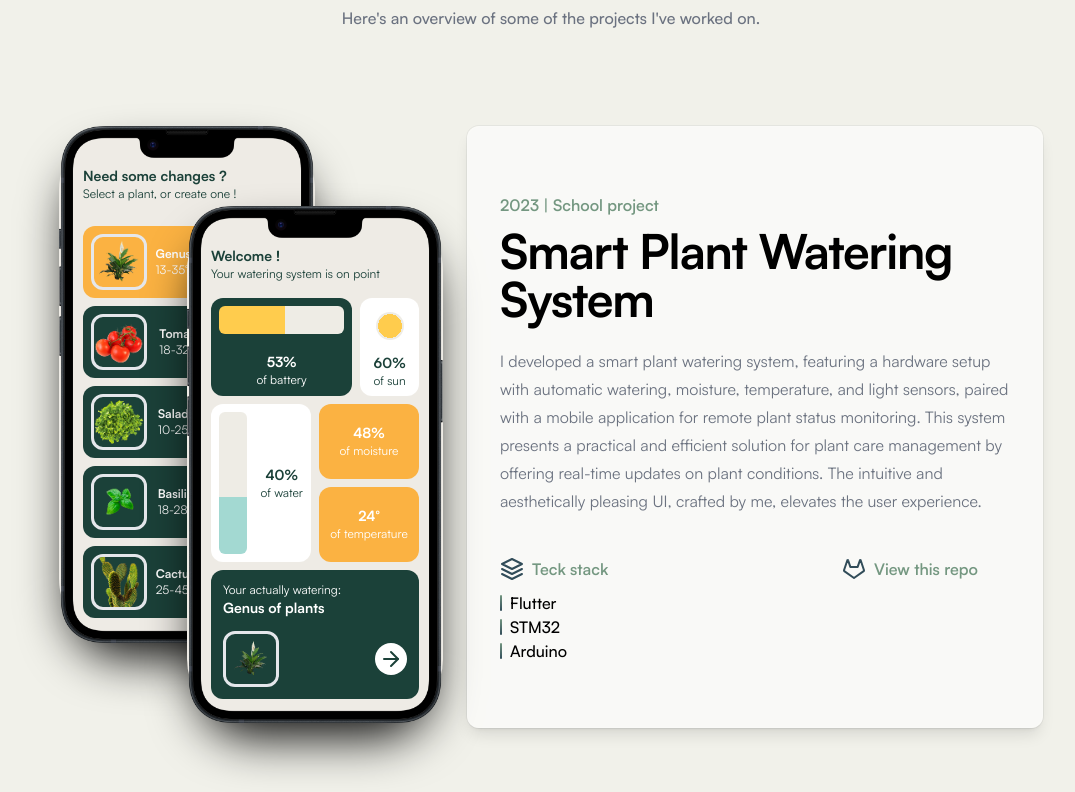
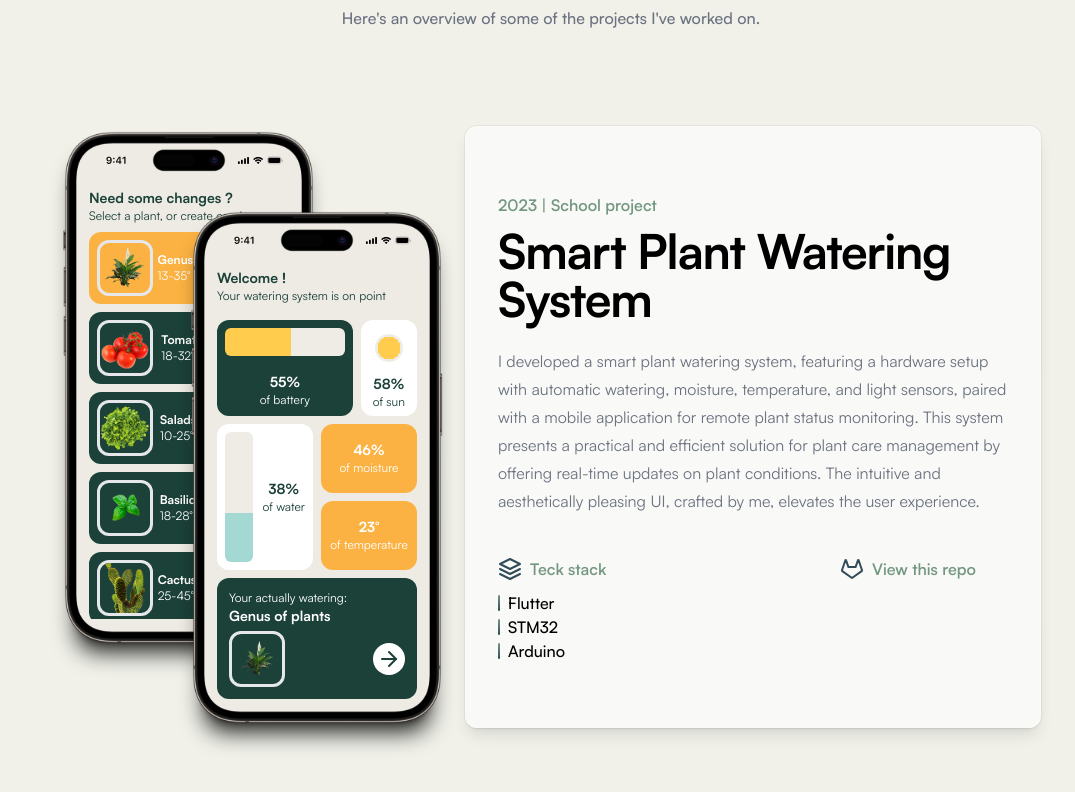
Before and after one commit to NathanBrodin/nathanbrodin.com, a Next.js app: page / in a window 1280 px wide. Shown: the part 1008-1800 px from the top of the page, without its empty margins (89-1164 px from the left). Built offline with nearby package versions, Linux system fonts and the light colour scheme; no server answers.

Commit message:
overlay improvement

```diff
--- a/app/components/section/projects/plantWatering/homePage.tsx
+++ b/app/components/section/projects/plantWatering/homePage.tsx
@@ -1,5 +1,4 @@
 import Image from "next/image";
-import PhoneOverlay from "./phoneOverlay";
 import { ArrowRight } from "lucide-react";
 import { PlantItemProps } from ".";
 import Battery from "./battery";
@@ -9,23 +8,13 @@ import Moisture from "./moisture";
 import Temperature from "./temperature";
 
 interface HomePageProps {
-  className?: string;
   currentPlant: PlantItemProps;
 }
 
-export default function HomePage({ className, currentPlant }: HomePageProps) {
-  const moisture = 0;
-  const temperature = 0;
-  const water = 40;
-
-  const waterStyle = {
-    background: `linear-gradient(to top, #A3D9D2 0%, #A3D9D2 ${water}%, #EEECE5 ${water}%, #EEECE5 100%)`,
-  };
-
+export default function HomePage({ currentPlant }: HomePageProps) {
   return (
-    <PhoneOverlay className={`${className}`}>
-      <div className="flex flex-col gap-2 w-full h-full p-4 sm:p-6">
-        <div className="mt-4 text-[#1B4139]">
+    <div className="flex flex-col gap-2 w-full h-full p-2 lg:p-4 bg-[#EEEBE5]">
+      <div className=" text-[#1B4139]">
         <div className="font-bold text-xs lg:text-sm">Welcome !</div>
         <div className="text-[8px] lg:text-xs">
           Your watering system is on point
@@ -68,6 +57,5 @@ export default function HomePage({ className, currentPlant }: HomePageProps) {
         </div>
       </div>
     </div>
-    </PhoneOverlay>
   );
 }
--- a/app/components/section/projects/plantWatering/index.tsx
+++ b/app/components/section/projects/plantWatering/index.tsx
@@ -4,6 +4,7 @@ import ProjectCard from "@/app/components/ui/cards/projectCard";
 import HomePage from "./homePage";
 import SelectPage from "./selectPage";
 import { useState } from "react";
+import IphoneFrame from "@/app/components/ui/frame/iphone";
 
 export interface PlantItemProps {
   iconPath: string;
@@ -51,17 +52,21 @@ export default function PlantWatering() {
   ]);
 
   return (
-    <div className="flex flex-col lg:flex-row lg:justify-between xl:justify-around xl:gap-x-40 lg:w-full">
-      <div className="h-[480px] sm:h-[540px] self-center lg:self-start -translate-x-32 lg:translate-x-0 lg:h-0">
-        <SelectPage
-          plantList={availablePlants}
-          setCurrentPlant={setAvailablePlants}
-          className=""
-        />
-        <HomePage
-          currentPlant={availablePlants[0]}
-          className="transform translate-x-24 translate-y-16 xl:translate-x-32 xl:translate-y-20"
-        />
+    <div className="flex flex-col lg:flex-row w-full items-center justify-center gap-5">
+      <div className="relative w-72 lg:w-96 h-[452px] lg:h-[598px] grid">
+        <div>
+          <IphoneFrame className=" hover:z-10 z-0">
+            <SelectPage
+              plantList={availablePlants}
+              setCurrentPlant={setAvailablePlants}
+            />
+          </IphoneFrame>
+        </div>
+        <div className="absolute transform translate-x-24 translate-y-16 xl:translate-x-32 xl:translate-y-20 hover:z-10 ">
+          <IphoneFrame>
+            <HomePage currentPlant={availablePlants[0]} />
+          </IphoneFrame>
+        </div>
       </div>
       <ProjectCard
         year="2023"
--- a/app/components/section/projects/plantWatering/phoneOverlay.tsx
+++ /dev/null
@@ -1,28 +0,0 @@
-import Image from "next/image";
-import React, { ReactNode } from "react";
-
-interface Props {
-  children?: ReactNode;
-  className?: string;
-}
-
-export default function PhoneOverlay({ children, className }: Props) {
-  return (
-    <div
-      className={`absolute bg-[#EEEBE5] rounded-[3.5rem] sm:rounded-[4rem] hover:z-10 ${className} transition-all duration-500 shadow-2xl shadow-black `}
-    >
-      <div className="flex flex-col relative items-center justify-center h-full overflow-hidden">
-        <div className="absolute w-full h-full ">{children}</div>
-        <div className="w-48 sm:w-56 md:w-56 lg:w-56 xl:w-64 ">
-          <Image
-            src="/phoneOverlay.png"
-            width={1748}
-            height={3532}
-            layout="responsive"
-            alt="Home"
-          />
-        </div>
-      </div>
-    </div>
-  );
-}
--- a/app/components/section/projects/plantWatering/selectPage.tsx
+++ b/app/components/section/projects/plantWatering/selectPage.tsx
@@ -1,25 +1,19 @@
 import { PlantItemProps } from ".";
-import PhoneOverlay from "./phoneOverlay";
 import PlantItem from "./plantItem";
 
 interface SelectPageProps {
-  className?: string;
   plantList: PlantItemProps[];
   setCurrentPlant: Function;
 }
 
 export default function SelectPage({
-  className,
   plantList,
   setCurrentPlant,
 }: SelectPageProps) {
   return (
-    <PhoneOverlay className={`${className}`}>
-      <div className="flex flex-col gap-2 w-full h-full p-4 sm:p-6">
-        <div className="my-4 text-[#1B4139]">
-          <div className="font-bold text-xs lg:text-sm">
-            Need some changes ?
-          </div>
+    <div className="flex flex-col gap-2 w-full h-full p-2 lg:p-4 bg-[#EEEBE5]">
+      <div className=" text-[#1B4139]">
+        <div className="font-bold text-xs lg:text-sm">Need some changes ?</div>
         <div className="text-[8px] lg:text-xs">
           Select a plant, or create one !
         </div>
@@ -41,6 +35,5 @@ export default function SelectPage({
         })}
       </div>
     </div>
-    </PhoneOverlay>
   );
 }
--- a/app/components/section/projects/projects.tsx
+++ b/app/components/section/projects/projects.tsx
@@ -1,4 +1,3 @@
-import IphoneFrame from "../../ui/frame/iphone";
 import Heading from "../../ui/heading/Heading";
 import GrammarChecker from "./grammarChecker";
 import PlantWatering from "./plantWatering";
@@ -15,9 +14,6 @@ export default function Projects() {
       <div className="flex flex-col gap-16 lg:gap-44 mx-auto w-full max-w-7xl items-center">
         <PlantWatering />
         <GrammarChecker />
-        <IphoneFrame>
-          <h1>Hey, I am an Iphone app</h1>
-        </IphoneFrame>
       </div>
     </section>
   );
--- a/app/components/ui/frame/iphone/index.tsx
+++ b/app/components/ui/frame/iphone/index.tsx
@@ -8,15 +8,20 @@ interface IphoneFrameProps {
 
 export default function IphoneFrame({ children, className }: IphoneFrameProps) {
   return (
-    <div>
+    <div className={`relative ${className} w-48 lg:w-64`}>
       <Image
-      className="h-1/2 w-fit"
         src="/iphoneFrame.svg"
         width={447}
         height={906}
         layout="responsive"
         alt="Iphone"
+        className="max-w-full h-auto "
       />
+      <div className="shadow-xl shadow-black absolute rounded-3xl inset-y-3 left-3 right-3 overflow-hidden bg-[#EEEBE5]  pt-5 lg:pt-8 -z-10">
+        <div className="w-full h-full">
+        {children}
+        </div>
+      </div>
     </div>
   );
 }
```
Lines whose indentation alone changed are shown as unchanged.
